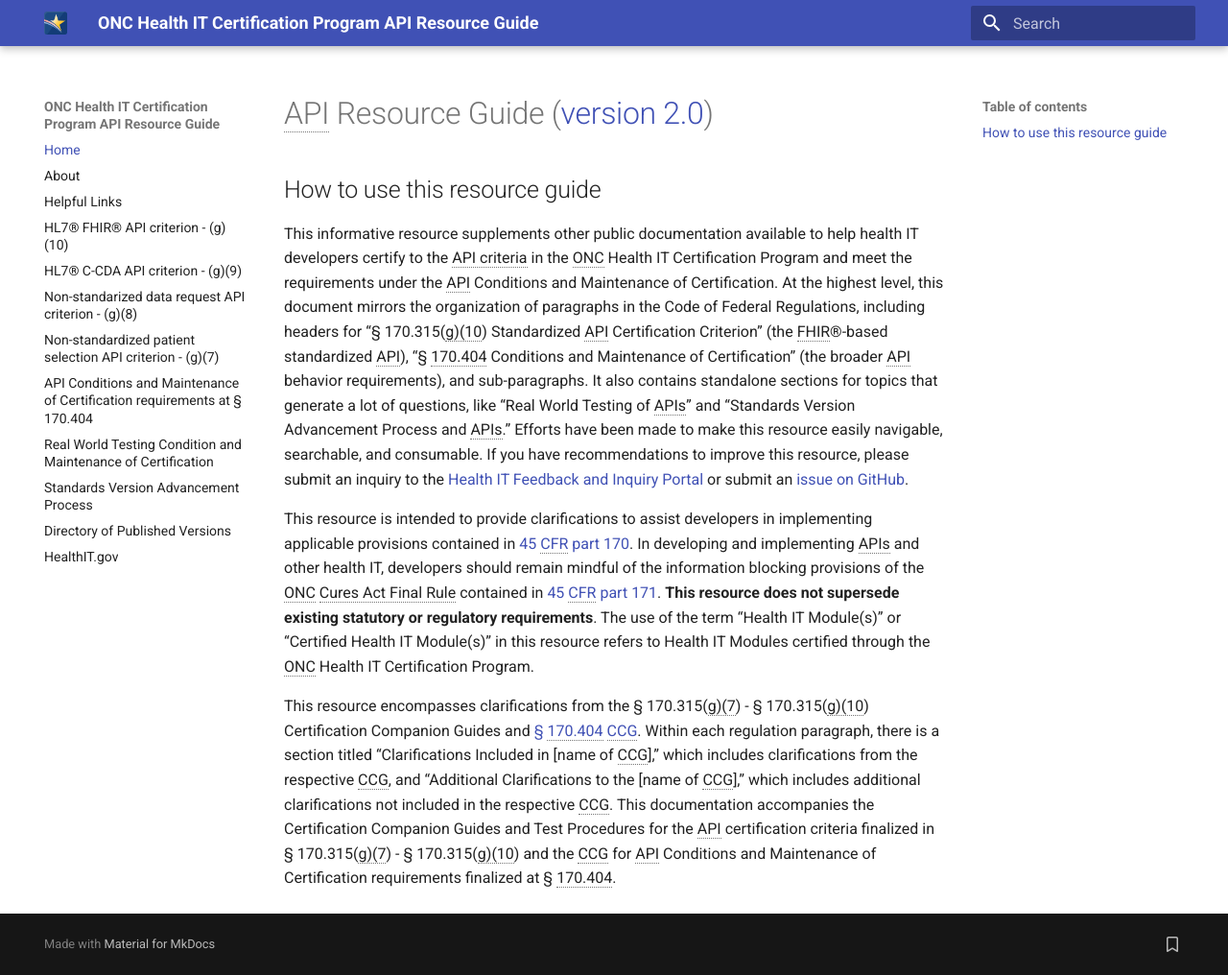
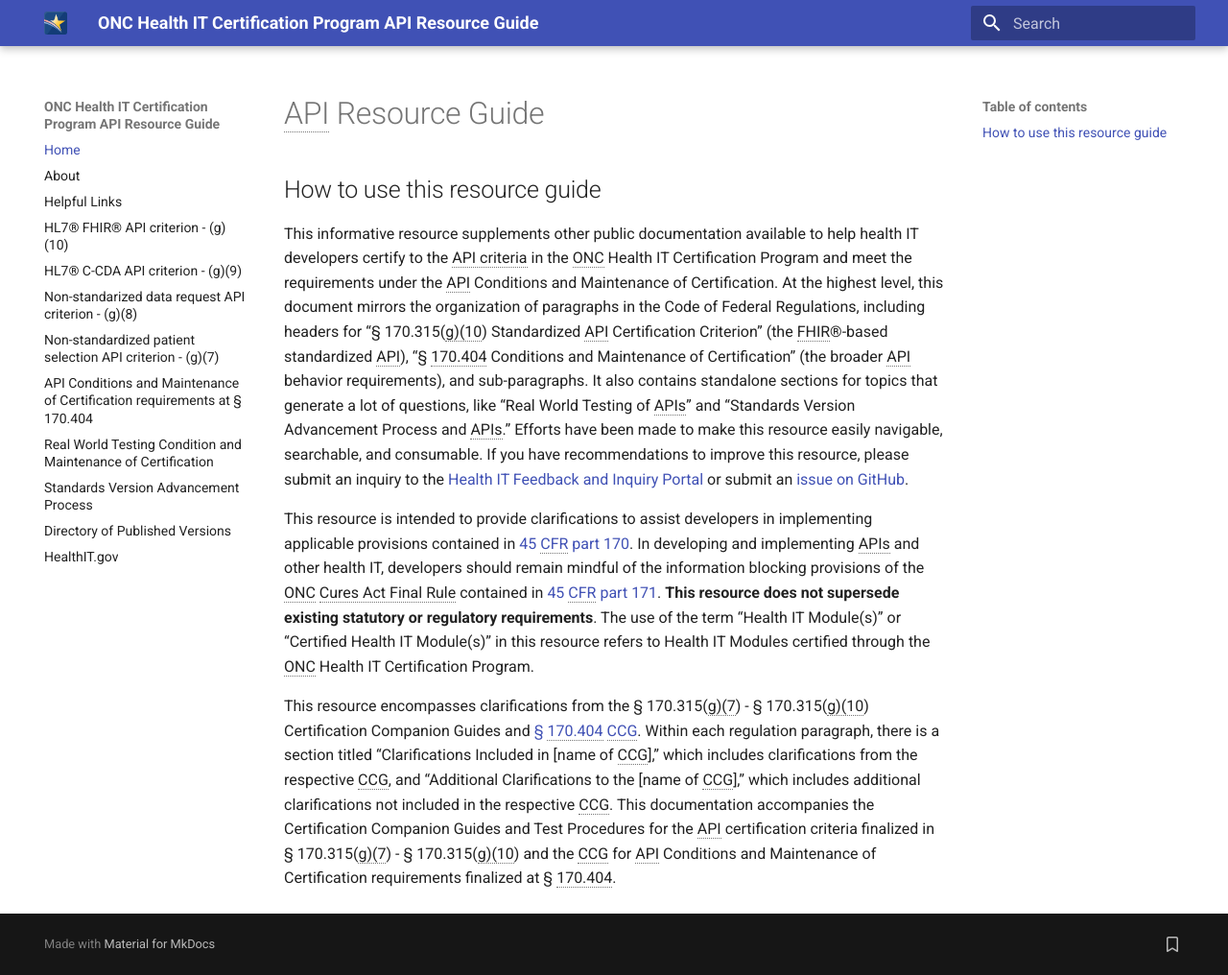
Before and after one commit to onc-healthit/api-resource-guide, an MkDocs documentation site: the page built from docs/index.md, in a window 1280 px wide and 1016 px high. Shown: the whole window at 96% size. Built offline with MkDocs 1.6.1 and Material for MkDocs 9.7.7, drawn with Linux system fonts in a browser that asks for light colours; the version menu is left out.

Commit message:
Update version history table

```diff
--- a/docs/index.md
+++ b/docs/index.md
@@ -1,4 +1,4 @@
-# API Resource Guide ([version 2.0](version-directory.md))
+# API Resource Guide
 
 ## How to use this resource guide
 
```
Also changed, not shown: docs/version-directory.md (+1 -0 lines).
